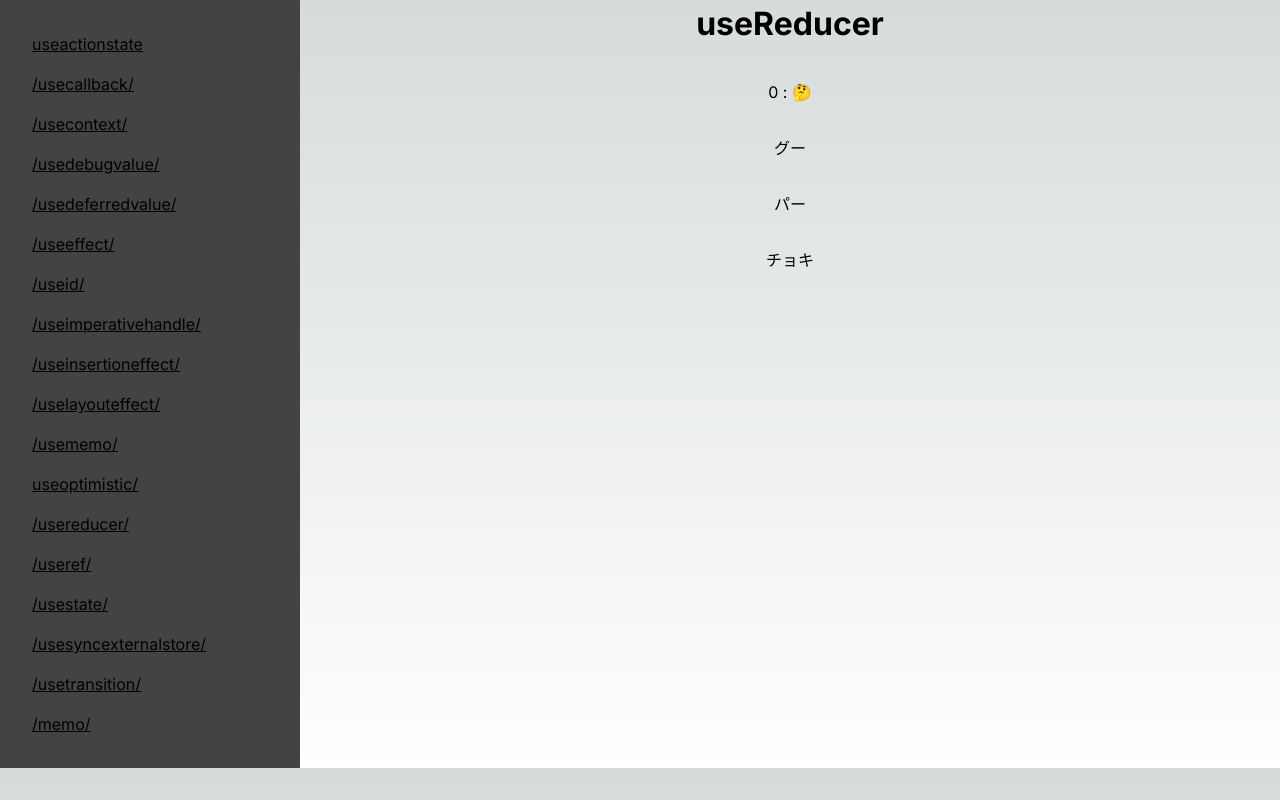
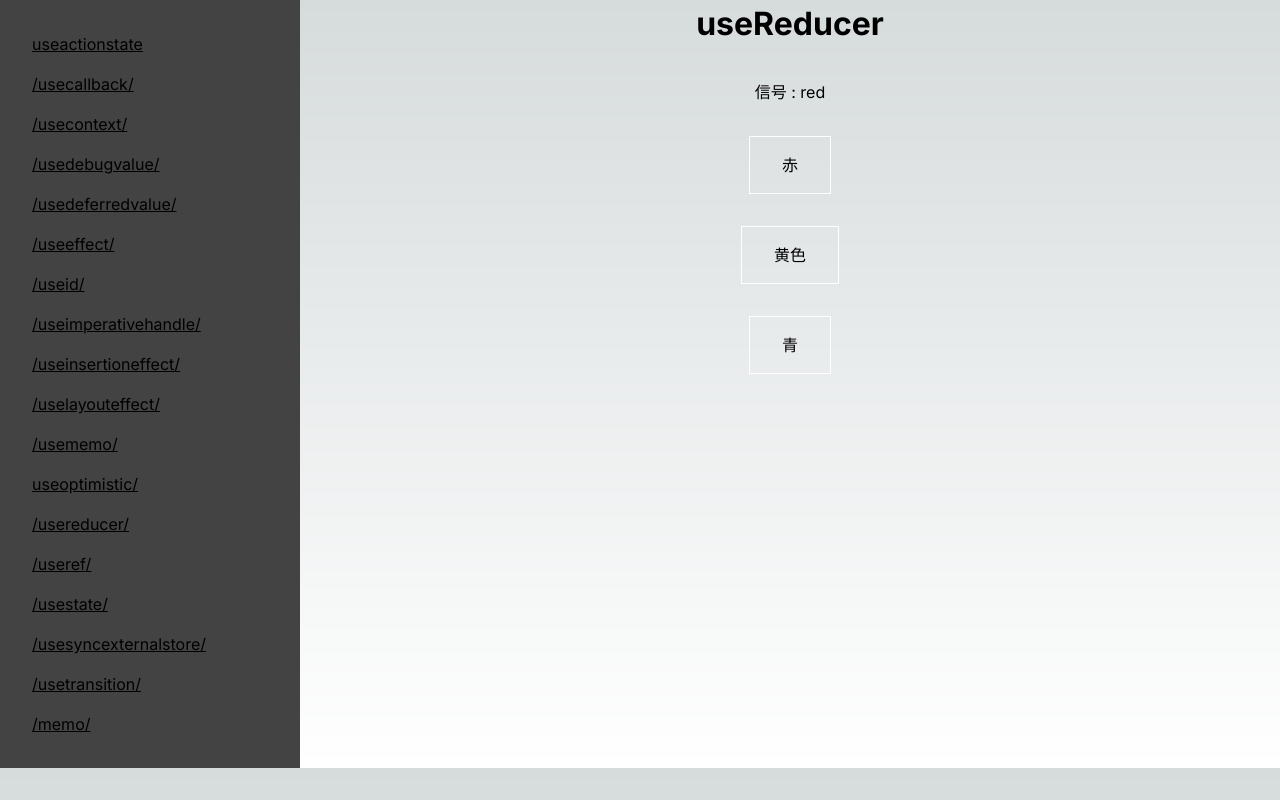
Before and after one commit to yskebeast/react-basic, a Next.js app: page /usereducer in a window 1280 px wide. Built offline with nearby package versions, Linux system fonts and the light colour scheme.

Commit message:
update: usereducer

```diff
--- a/src/app/usereducer/page.tsx
+++ b/src/app/usereducer/page.tsx
@@ -4,52 +4,63 @@ import { useReducer } from "react";
 
 import styles from "./styles.module.css";
 
-type Shape = { finger: number; emoji: string };
-type Action = { type: string };
+interface Signal {
+  color: string;
+  signal: string;
+}
+interface Action {
+  color: string;
+}
 
-const shapeState = { finger: 0, emoji: "🤔" };
-const shapeReducer = (shape: Shape, action: Action) => {
-  switch (action.type) {
-    case "rock": {
-      return { finger: 0, emoji: "👊" };
+const signalInitial = {
+  color: "red",
+  signal: "赤",
+};
+
+const signalReducer = (signal: Signal, action: Action) => {
+  switch (action.color) {
+    case "red": {
+      return { color: "red", signal: "赤" };
     }
-    case "paper": {
-      return { finger: 5, emoji: "🖐" };
+    case "yellow": {
+      return { color: "yellow", signal: "黄色" };
     }
-    case "sissior": {
-      return { finger: 2, emoji: "✌️" };
+    case "blue": {
+      return { color: "blue", signal: "青" };
     }
     default: {
-      return {
-        finger: 10,
-        emoji: "🤔",
-      };
+      return signal;
     }
   }
 };
 
 export default function Page() {
-  const [shape, dispatch] = useReducer(shapeReducer, shapeState);
-  const handleRock = () => {
-    dispatch({ type: "rock" });
+  const [signal, dispatch] = useReducer(signalReducer, signalInitial);
+
+  const handleRed = () => {
+    dispatch({ color: "red" });
   };
-  const handlePaper = () => {
-    dispatch({ type: "paper" });
+  const handleYellow = () => {
+    dispatch({ color: "yellow" });
   };
-  const handleSissior = () => {
-    dispatch({ type: "sissior" });
+  const handleBlue = () => {
+    dispatch({ color: "blue" });
   };
 
   return (
     <div>
       <h1 className={styles.heading}>useReducer</h1>
       <div className={styles.container}>
-        <p>
-          {shape.finger} : {shape.emoji}
-        </p>
-        <button onClick={handleRock}>グー</button>
-        <button onClick={handlePaper}>パー</button>
-        <button onClick={handleSissior}>チョキ</button>
+        <p>信号 : {signal?.color}</p>
+        <button className={styles.button} onClick={handleRed}>
+          赤
+        </button>
+        <button className={styles.button} onClick={handleYellow}>
+          黄色
+        </button>
+        <button className={styles.button} onClick={handleBlue}>
+          青
+        </button>
       </div>
     </div>
   );
```
Also changed, not shown: src/app/usereducer/memo.md (+6 -2 lines).
